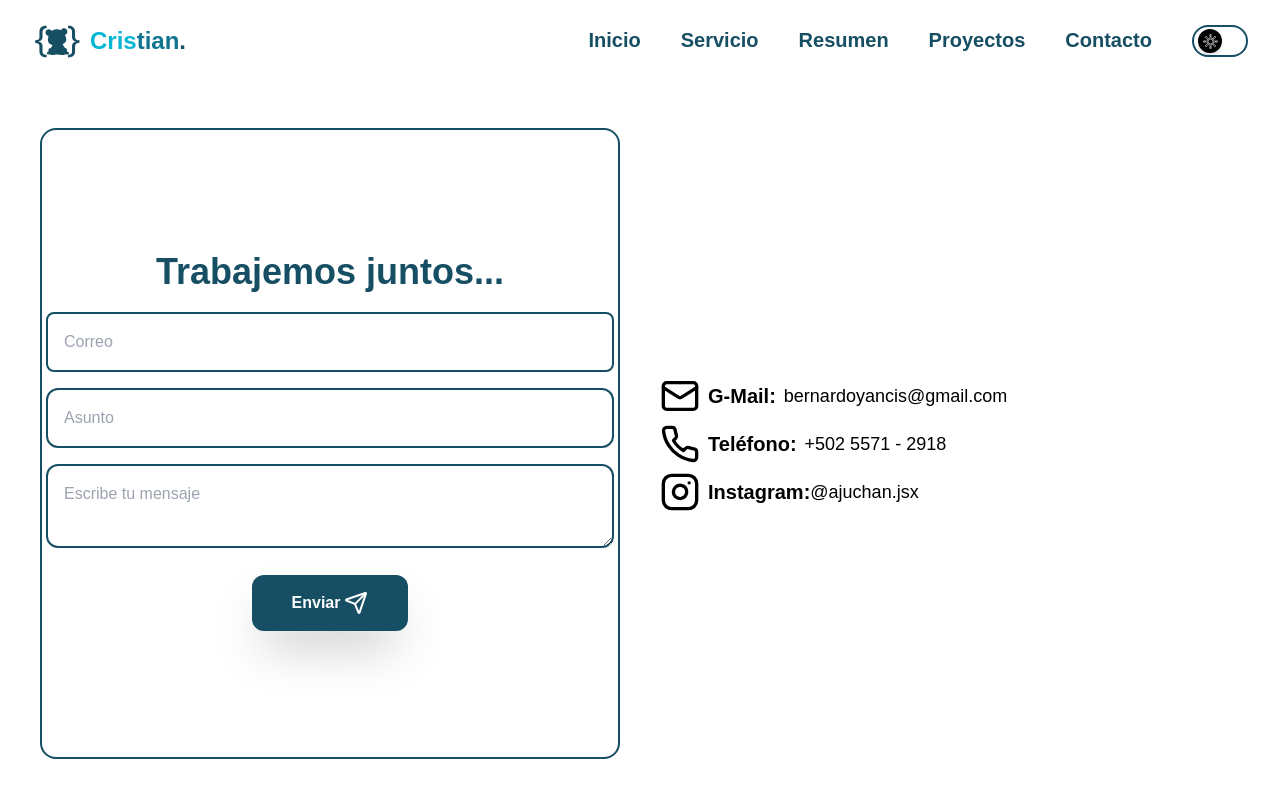
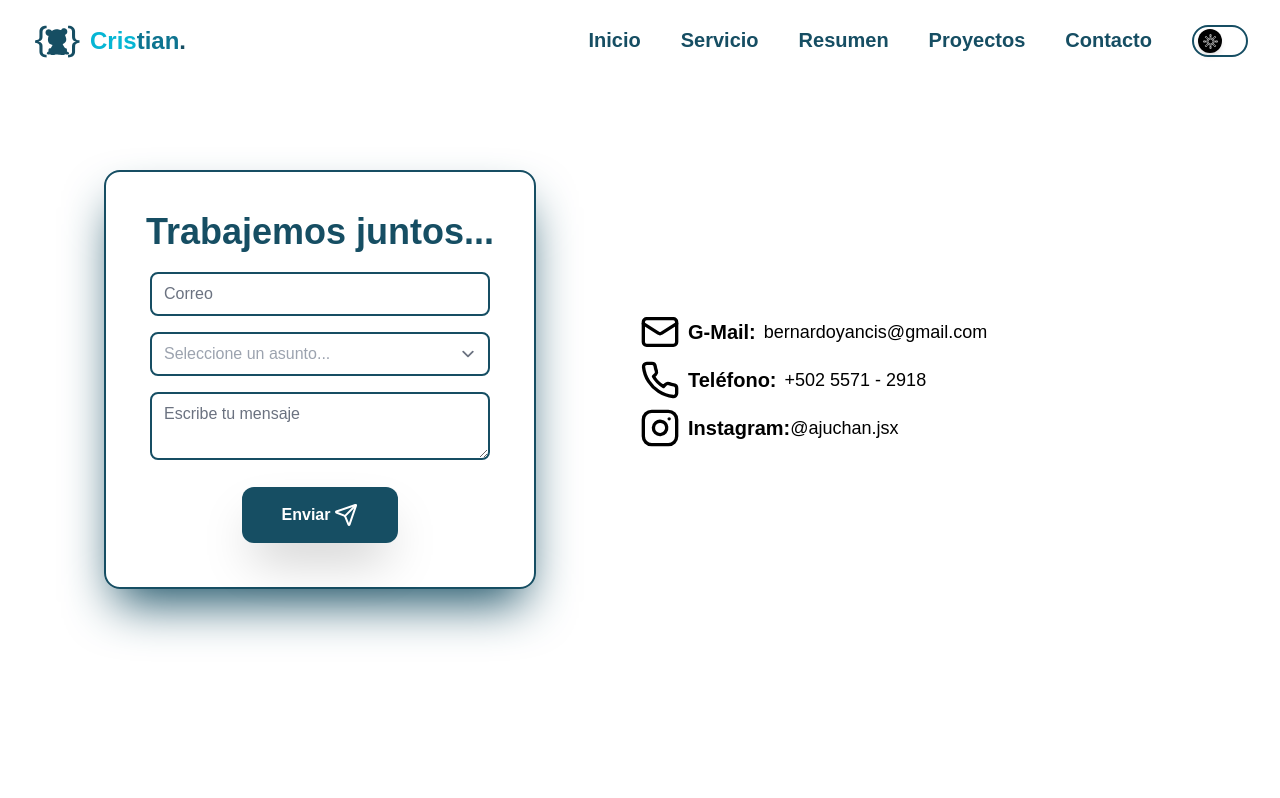
Before and after one commit to morris3432/portafoli_nextjs, a Next.js app: page /contacto in a window 1280 px wide. Built offline with nearby package versions, Linux system fonts and the light colour scheme.

Commit message:
adecuacion

```diff
--- a/package.json
+++ b/package.json
@@ -11,6 +11,7 @@
   "dependencies": {
     "@radix-ui/react-dialog": "^1.1.2",
     "@radix-ui/react-slot": "^1.1.0",
+    "@tailwindcss/forms": "^0.5.9",
     "class-variance-authority": "^0.7.0",
     "clsx": "^2.1.1",
     "lucide-react": "^0.454.0",
--- a/src/app/contacto/page.jsx
+++ b/src/app/contacto/page.jsx
@@ -4,19 +4,37 @@ const Contacto=()=>{
 
     return(
         <>
-        <div className="flex justify-between items-center px-10 mt-16">
-        </div>
         <div className="mt-16 w-full xl:flex px-10">
-            <div className='w-full xl:w-6/12 h-[405px] xl:h-[631px] flex flex-col items-center justify-center rounded-2xl border-cyan-900 border-2'>
+            <div className='w-full xl:w-6/12 h-[600px] xl:h-[631px] flex flex-1 items-center justify-center'>
+                <div className="border-2 border-cyan-900 p-10 rounded-2xl shadow-2xl shadow-cyan-900">
                 <h2 className='text-4xl text-center font-extrabold text-cyan-900'>Trabajemos juntos...</h2>
-                <form action="https://formsubmit.co/bernardoyancis@gmail.com" method="POST" className="p-1">
-                    <input type="email" name="Email" className='w-full bg-transparent p-4 rounded-lg border-2 border-cyan-900 focus:outline-none mt-4' placeholder='Correo'/>
-                    <input type="text" name="Asunto" className='w-full bg-transparent p-4 rounded-xl border-2 border-cyan-900 focus:outline-none mt-4' placeholder='Asunto'/>
-                    <textarea name="mensaje" className='w-full bg-transparent p-4 rounded-xl border-2 border-cyan-900 focus:outline-none mt-4' placeholder='Escribe tu mensaje'/>
-                   <div className='flex items-center justify-center'> <button type='sumit ' className='mt-5 hover:bg-transparent hover:text-cyan-900 hover:border-cyan-900 shadow-2xl hover:border-2 bg-cyan-900 text-white p-4 rounded-xl font-bold flex px-10'>Enviar<Send className='ml-1'/></button></div>
-                   <input type='hidden' name='_next' value='https://portafoli-kappa.vercel.app/contacto'/>
-                   <input type='hidden' name='_captcha' value='false'/>
-                </form>
+                    <form action="https://formsubmit.co/bernardoyancis@gmail.com" method="POST" className="p-1">
+                        <input type="email" name="Email" className='w-full mt-4 border-2 border-cyan-900 bg-transparent rounded-lg text-gray-400 focus:border-cyan-900' placeholder='Correo'/>
+                        <div>
+                            <select name="Asunto" className="w-full mt-4 border-2 border-cyan-900 bg-transparent rounded-lg text-gray-400 focus:border-cyan-900">
+                                <option value="">
+                                     Seleccione un asunto...
+                                </option>
+                                <option className="text-cyan-900" value="Oferta">
+                                     Oferta de trabajo
+                                </option>
+                                <option className="text-cyan-900" value="Consulta">
+                                     Consulta personalizada
+                                </option>
+                                <option className="text-cyan-900" value="colaboración">
+                                    Trabajo colaborativo
+                                </option>
+                                <option className="text-cyan-900" value="Otro">
+                                     Otro
+                                </option>
+                            </select>
+                        </div>
+                        <textarea name="mensaje" className='w-full mt-4 border-2 border-cyan-900 bg-transparent rounded-lg text-gray-400 focus:border-cyan-900' placeholder='Escribe tu mensaje'/>
+                    <div className='flex items-center justify-center'> <button type='sumit ' className='mt-5 hover:bg-transparent hover:text-cyan-900 hover:border-cyan-900 shadow-2xl hover:border-2 bg-cyan-900 text-white p-4 rounded-xl font-bold flex px-10'>Enviar<Send className='ml-1'/></button></div>
+                    <input type='hidden' name='_next' value='https://portafoli-kappa.vercel.app/contacto'/>
+                    <input type='hidden' name='_captcha' value='false'/>
+                    </form>
+                </div>
             </div>
             <div className=' w-full xl:w-6/12 h-96 xl:h-[631px] flex flex-col items-center xl:items-start justify-center gap-4 xl:gap-2 ml-10'>
                 <div className='flex items-center '>
@@ -40,5 +58,5 @@ const Contacto=()=>{
         </>
     )
 }
-
+1
 export default Contacto
--- a/src/app/page.jsx
+++ b/src/app/page.jsx
@@ -12,8 +12,8 @@ export default function Home() {
   const youtube = "https://www.youtube.com/@cristianyancis8464";
   return (
     <div className='w-full h-full absolute flex items-center justify-center'>
-      <div className="w-full xl:w-6/12 mt-20 xl:mx-10">
-        <h1 className="text-4xl text-center font-extrabold">Hola, soy</h1>
+      <div className="w-full xl:w-6/12 mt-16 xl:mx-10">
+        <h1 className="text-4xl text-center font-extrabold mt-1">Hola, soy</h1>
         <div className="h-24 xl:h-auto">
           <Animation/>
         </div>
--- a/tailwind.config.js
+++ b/tailwind.config.js
@@ -73,5 +73,8 @@ module.exports = {
   variants: {
     borderWidth: ['responsive', 'hover', 'focus'],
   },
-  plugins: [require("tailwindcss-animate")],
+  plugins: [
+	require("tailwindcss-animate"),
+	require("@tailwindcss/forms"),
+],
 };
```
Also changed, not shown: 1 other file (tests, documents, lock files or other folders).
